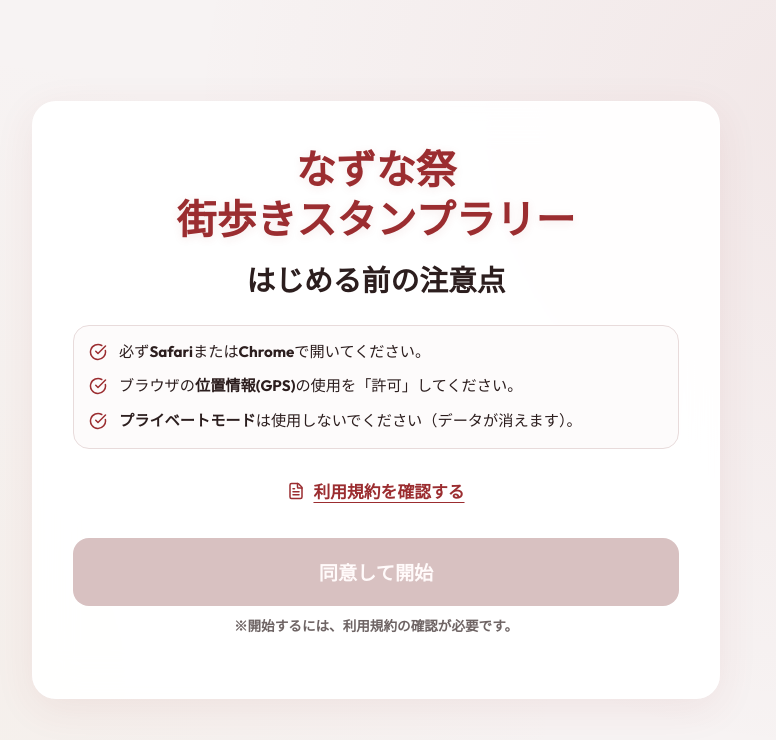
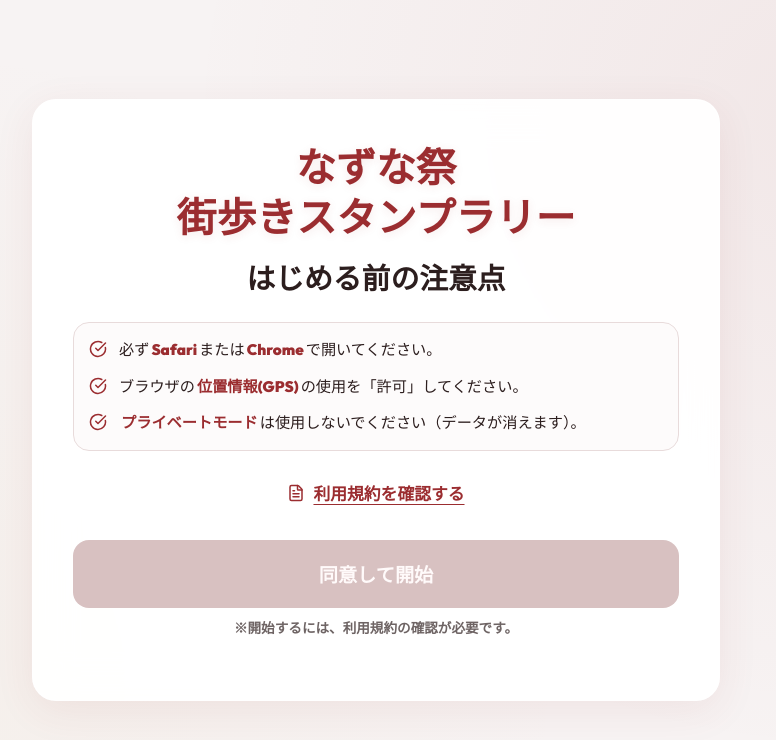
Before and after one commit to J105588/nazuna-stamp, a React (Vite) app: page / in a window 1280 px wide. Shown: the top 740 px of the page, without its empty margins (264-1040 px from the left). Built offline with nearby package versions, Linux system fonts and the light colour scheme.

Commit message:
feat: add global styles and EntryGuard component for initial app setup

```diff
--- a/src/components/EntryGuard.jsx
+++ b/src/components/EntryGuard.jsx
@@ -27,9 +27,12 @@ const EntryGuard = ({ onAgreed }) => {
             注意: <strong>LINE、Googleアプリ、Yahoo!アプリ、Instagram</strong> などのアプリ内ブラウザや、シークレットモード（プライベートブラウズ）では正常に動作しません。
           </p>
           <div className="instruction-box">
-            <p><strong>右上の「⋮」または右下のメニュー</strong>から</p>
-            <p className="highlight">「システムブラウザで開く」<br/>（Safari / Chrome等で開く）</p>
-            <p>を選択して開き直してください。</p>
+            <p><strong>iPhone</strong>をお使いの方は <strong>Safari</strong></p>
+            <p><strong>Android</strong>をお使いの方は <strong>Chrome</strong></p>
+            <p style={{ marginTop: '10px' }}>で開き直してください。</p>
+            <p className="highlight" style={{ marginTop: '15px', fontSize: '0.9rem' }}>
+              ※右上の「⋮」または右下のメニューから「ブラウザで開く」を選択するか、URLをコピーしてブラウザに貼り付けてください。
+            </p>
           </div>
         </div>
       </div>
--- a/src/index.css
+++ b/src/index.css
@@ -123,8 +123,14 @@ body {
   align-items: flex-start;
   margin-bottom: 12px;
   font-size: 0.95rem;
-  line-height: 1.5;
+  line-height: 1.6;
   color: var(--text-dark);
+}
+
+.caution-list li strong {
+  color: var(--primary-color);
+  font-weight: 800;
+  margin: 0 2px;
 }
 
 .caution-list li:last-child {
@@ -327,7 +333,7 @@ body {
   border-radius: 30px;
   box-shadow: 0 10px 40px rgba(155,45,48,0.08); /* Enji tinted shadow */
   border: 2px solid white;
-  margin-bottom: 30px;
+  margin-bottom: 15px; /* 30pxから縮小：下のコンポーネントとの距離を詰める */
   position: relative;
   overflow: hidden;
 }
@@ -418,10 +424,11 @@ body {
 
 .complete-msg {
   text-align: center;
-  font-size: clamp(1.6rem, 5vw, 2.2rem);
+  font-size: clamp(1.4rem, 5vw, 2rem);
   font-weight: 900;
   color: var(--secondary-color);
-  margin-top: 10px;
+  margin-top: 5px;
+  margin-bottom: 10px;
   animation: pulse 2s infinite;
   text-shadow: 0 4px 10px rgba(212,180,108,0.2);
 }
@@ -646,7 +653,7 @@ body {
 
 /* REWARD SECTION */
 .reward-section-wrapper {
-  margin-top: 30px;
+  margin-top: 10px; /* 30pxから縮小：上のカードとの隙間を埋める */
   padding: 0 16px 60px;
 }
 
```
